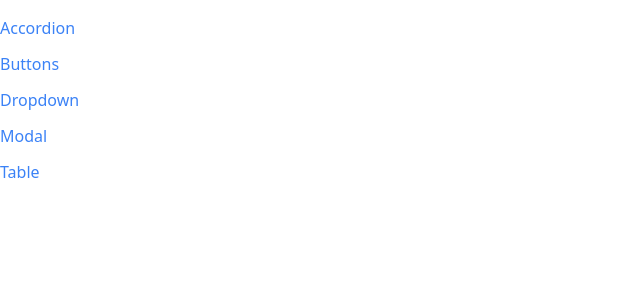
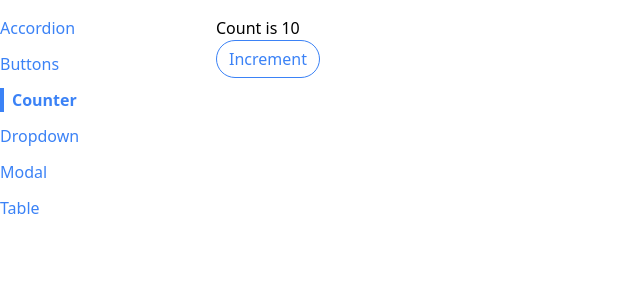
Before and after one commit to tahelena/portfolio, a React (Create React App) app: page /counter in a window 1280 px wide. Shown: the top 300 px of the page, without its empty margins (0-640 px from the left). Built offline with nearby package versions, Linux system fonts and the light colour scheme.

Commit message:
end section17 -custom hook

```diff
--- a/src/App.js
+++ b/src/App.js
@@ -2,6 +2,7 @@ import Route from "./components/Route";
 import SideBar from "./components/SideBar";
 import AccordionPage from "./pages/AccordionPage";
 import ButtonPage from "./pages/ButtonPage";
+import CounterPage from "./pages/CounterPage";
 import DropdownPage from "./pages/DropdownPage";
 import ModalPage from "./pages/ModalPage";
 import TablePage from "./pages/TablePage";
@@ -26,6 +27,9 @@ const App = () => {
         <Route path="/table">
           <TablePage />
         </Route>
+        <Route path="/counter">
+          <CounterPage initialCount={10} />
+        </Route>
       </div>
     </div>
   );
--- a/src/components/SideBar.js
+++ b/src/components/SideBar.js
@@ -4,6 +4,7 @@ const SideBar = () => {
   const links = [
     { name: "Accordion", path: "/accordion" },
     { name: "Buttons", path: "/buttons" },
+    { name: "Counter", path: "/counter" },
     { name: "Dropdown", path: "/dropdown" },
     { name: "Modal", path: "/modal" },
     { name: "Table", path: "/table" },
--- a/src/components/SortableTable.js
+++ b/src/components/SortableTable.js
@@ -1,30 +1,10 @@
-import { useState } from "react";
 import Table from "./Table";
 import { FaChevronUp, FaChevronDown } from "react-icons/fa6";
+import useSort from "../hooks/use-sort";
 
 const SortableTable = (props) => {
-  const [sortOrder, setSortOrder] = useState(null);
-  const [sortBy, setSortBy] = useState(null);
   const { config, data } = props;
-
-  const handleClick = (label) => {
-    if (sortBy && label !== sortBy) {
-      setSortBy(label);
-      setSortOrder("asc");
-      return;
-    }
-
-    if (sortOrder === null) {
-      setSortOrder("asc");
-      setSortBy(label);
-    } else if (sortOrder === "asc") {
-      setSortOrder("desc");
-      setSortBy(label);
-    } else if (sortOrder === "desc") {
-      setSortOrder(null);
-      setSortBy(null);
-    }
-  };
+  const { sortOrder, sortBy, sortedData, sortColumn } = useSort(data, config);
 
   const updatedConfig = config.map((column) => {
     if (!column.sortValue) return column;
@@ -33,7 +13,7 @@ const SortableTable = (props) => {
       header: () => (
         <th
           className="cursor-pointer hover:bg-gray-100"
-          onClick={() => handleClick(column.label)}
+          onClick={() => sortColumn(column.label)}
         >
           <div className="flex items-center gap-2">
             {column.label}
@@ -44,19 +24,6 @@ const SortableTable = (props) => {
     };
   });
 
-  let sortedData = data;
-
-  if (sortOrder && sortBy) {
-    const { sortValue } = config.find((column) => column.label === sortBy);
-    sortedData = [...data].sort((a, b) => {
-      const valueA = sortValue(a);
-      const valueB = sortValue(b);
-      const reverseOrder = sortOrder === "asc" ? 1 : -1;
-      return typeof valueA === "string"
-        ? valueA.localeCompare(valueB) * reverseOrder
-        : (valueA - valueB) * reverseOrder;
-    });
-  }
   return <Table {...props} config={updatedConfig} data={sortedData} />;
 };
 
--- /dev/null
+++ b/src/hooks/use-counter.js
@@ -0,0 +1,13 @@
+import { useEffect, useState } from "react";
+
+const useCounter = (initialCount) => {
+  const [count, setCount] = useState(initialCount);
+
+  useEffect(() => {
+    console.log(count);
+  }, [count]);
+
+  const increment = () => setCount(count + 1);
+  return { count, increment };
+};
+export default useCounter;
--- /dev/null
+++ b/src/hooks/use-sort.js
@@ -0,0 +1,42 @@
+import { useState } from "react";
+
+const useSort = (data, config) => {
+  const [sortOrder, setSortOrder] = useState(null);
+  const [sortBy, setSortBy] = useState(null);
+
+  const sortColumn = (label) => {
+    if (sortBy && label !== sortBy) {
+      setSortBy(label);
+      setSortOrder("asc");
+      return;
+    }
+
+    if (sortOrder === null) {
+      setSortOrder("asc");
+      setSortBy(label);
+    } else if (sortOrder === "asc") {
+      setSortOrder("desc");
+      setSortBy(label);
+    } else if (sortOrder === "desc") {
+      setSortOrder(null);
+      setSortBy(null);
+    }
+  };
+
+  let sortedData = data;
+
+  if (sortOrder && sortBy) {
+    const { sortValue } = config.find((column) => column.label === sortBy);
+    sortedData = [...data].sort((a, b) => {
+      const valueA = sortValue(a);
+      const valueB = sortValue(b);
+      const reverseOrder = sortOrder === "asc" ? 1 : -1;
+      return typeof valueA === "string"
+        ? valueA.localeCompare(valueB) * reverseOrder
+        : (valueA - valueB) * reverseOrder;
+    });
+  }
+  return { sortOrder, sortBy, sortedData, sortColumn };
+};
+
+export default useSort;
--- /dev/null
+++ b/src/pages/CounterPage.js
@@ -0,0 +1,16 @@
+import Button from "../components/Button";
+import useCounter from "../hooks/use-counter";
+const CounterPage = ({ initialCount }) => {
+  const { count, increment } = useCounter(initialCount);
+
+  return (
+    <div>
+      <h1>Count is {count}</h1>
+      <Button primary rounded outline onClick={increment}>
+        Increment
+      </Button>
+    </div>
+  );
+};
+
+export default CounterPage;
```
